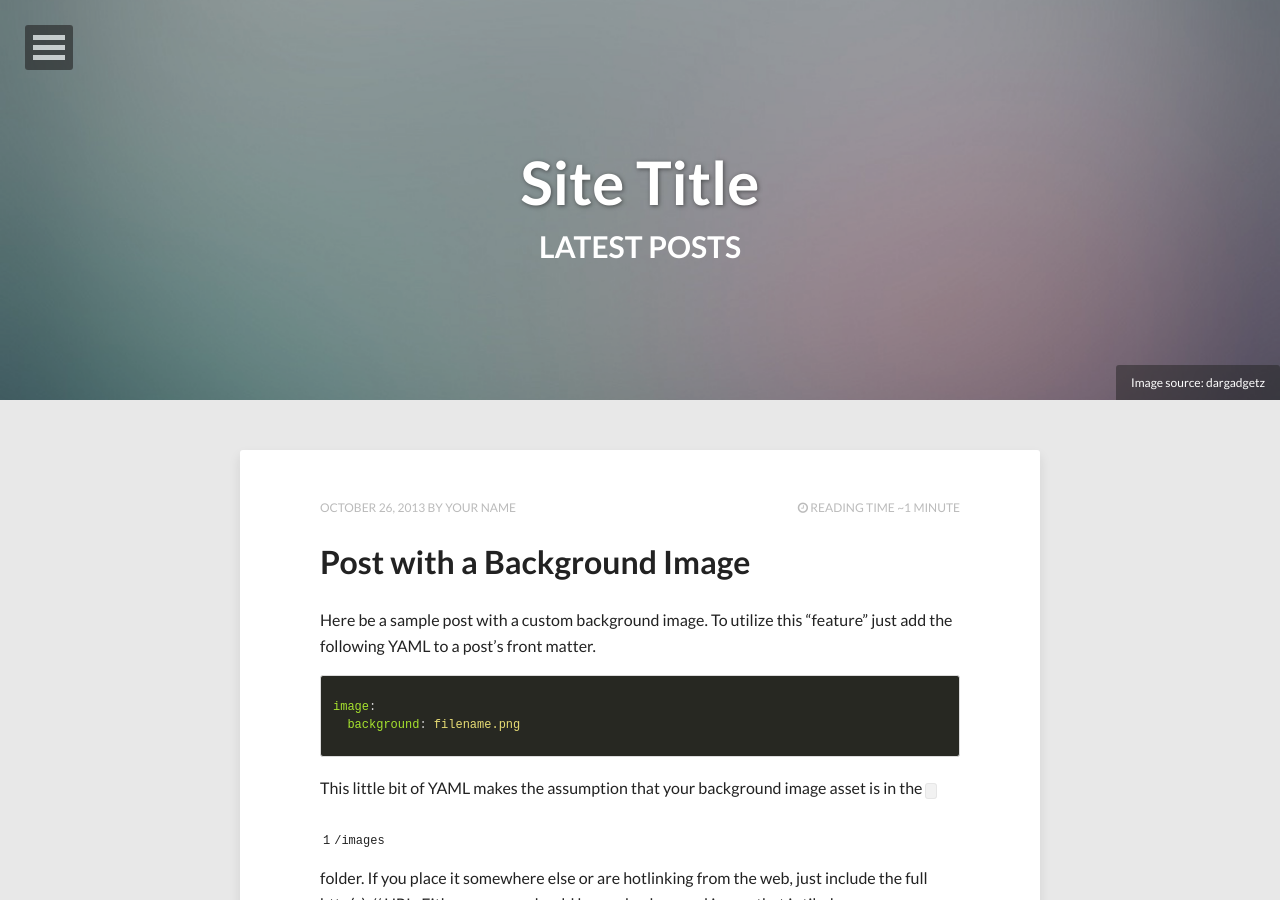
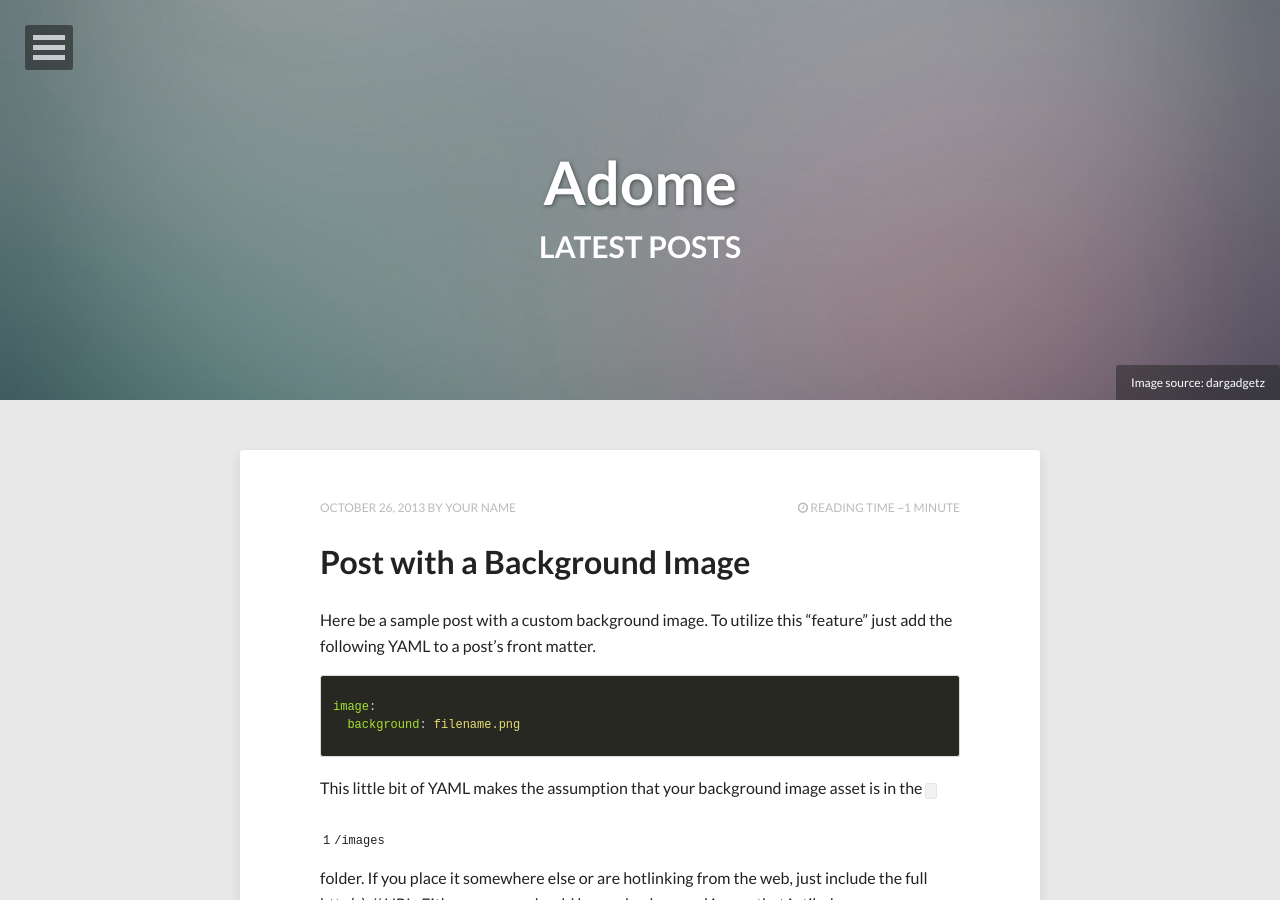
Before and after one commit to alex970448359/site-blog.aiditan.me, a Jekyll site: the page built from index.html, in a window 1280 px wide and 900 px high. Built offline with Jekyll 4.4.1, drawn with Linux system fonts in a browser that asks for light colours; nearby versions of some CDN libraries; the list of posts is cut into pages by our own code.

Commit message:
Personalize settings

```diff
--- a/_config.yml
+++ b/_config.yml
@@ -1,5 +1,5 @@
-title:            Site Title
-description:      Describe your website here.
+title:            Adome
+description:      "记录心情的点滴"
 disqus_shortname:
 reading_time:     true
 words_per_minute: 200
@@ -43,10 +43,9 @@ links:
     external: true
 
 # http://en.wikipedia.org/wiki/List_of_tz_database_time_zones
-timezone:    America/New_York
+timezone:    Asia/Shanghai
 future:      true
-pygments:    true
-#highlighter: pygments
+highlighter: pygments
 markdown:    kramdown
 
 # https://github.com/mojombo/jekyll/wiki/Permalinks
```
Also changed, not shown: README.md.
